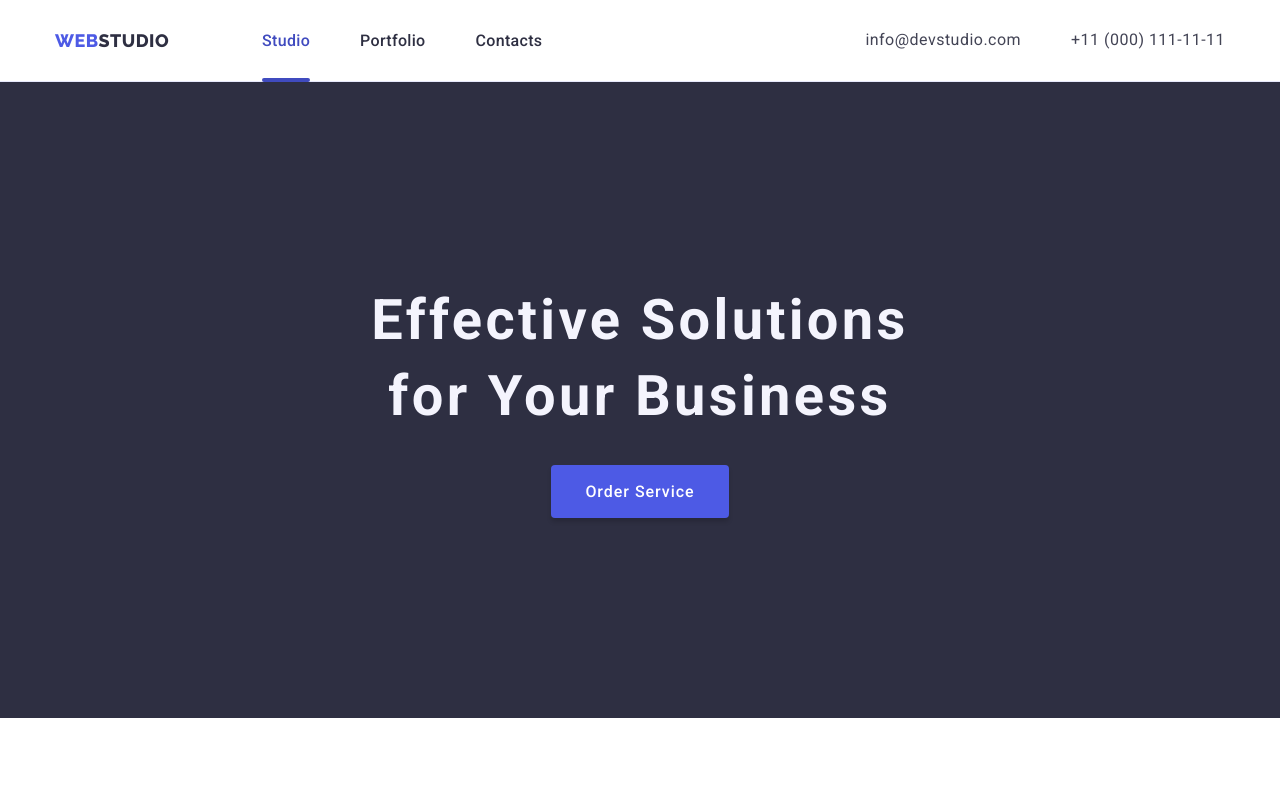
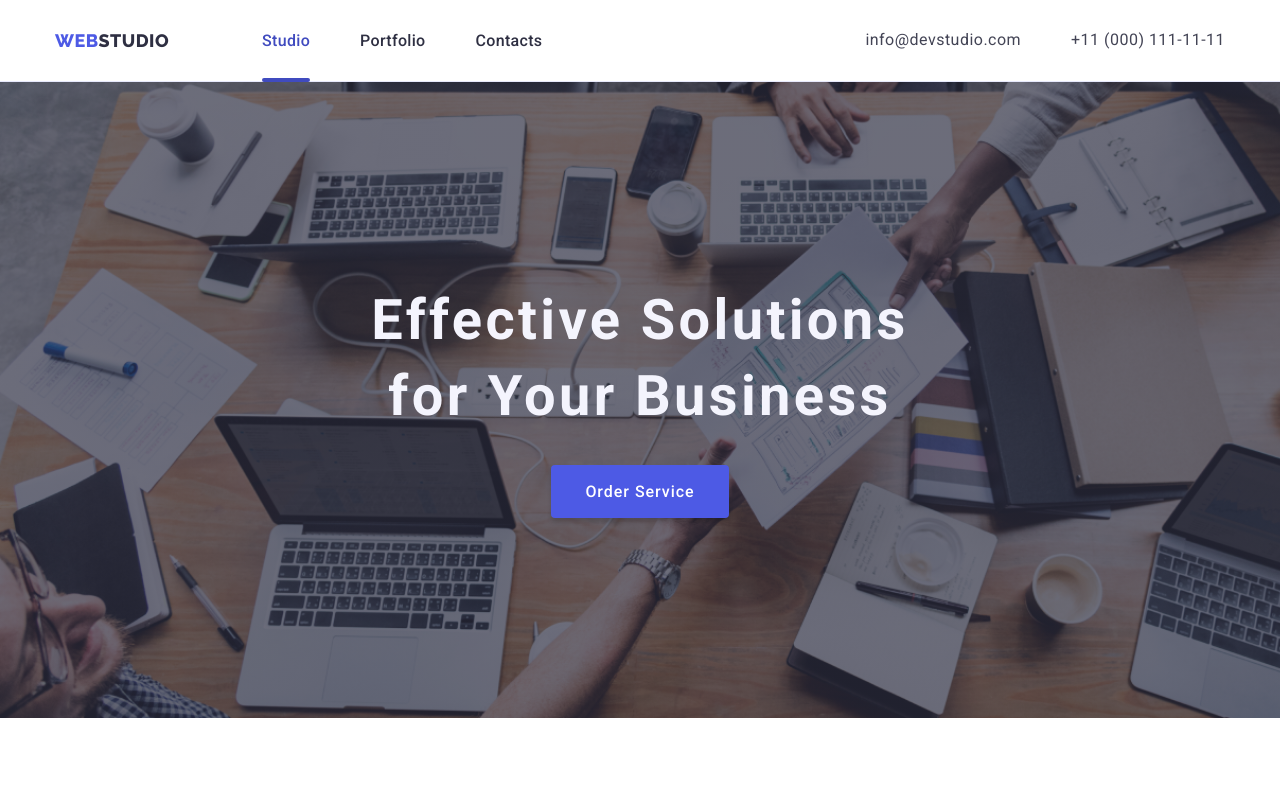
Before and after one commit to redmarkx00/goit-markup-hw-05, a plain HTML site: page index.html in a window 1280 px wide. Shown: the top 800 px of the page. Drawn offline with nearby package versions, Linux system fonts and the light colour scheme.

Commit message:
hw5 update

```diff
--- a/css/styles.css
+++ b/css/styles.css
@@ -163,7 +163,7 @@ body {
 }
 
 .hero {
-    background-image: linear-gradient(rgba(46, 47, 66, 1), rgba(46, 47, 66, 1)), url(../images/people-office-1.jpg);
+    background-image: linear-gradient(rgba(46, 47, 66, 0.70), rgba(46, 47, 66, 0.70)), url(../images/people-office.jpg);
     background-repeat: no-repeat;
     background-size: cover;
     object-fit: fill;
```
Also changed, not shown: images/people-office.jpg (renamed from images/people-office 1.jpg).
